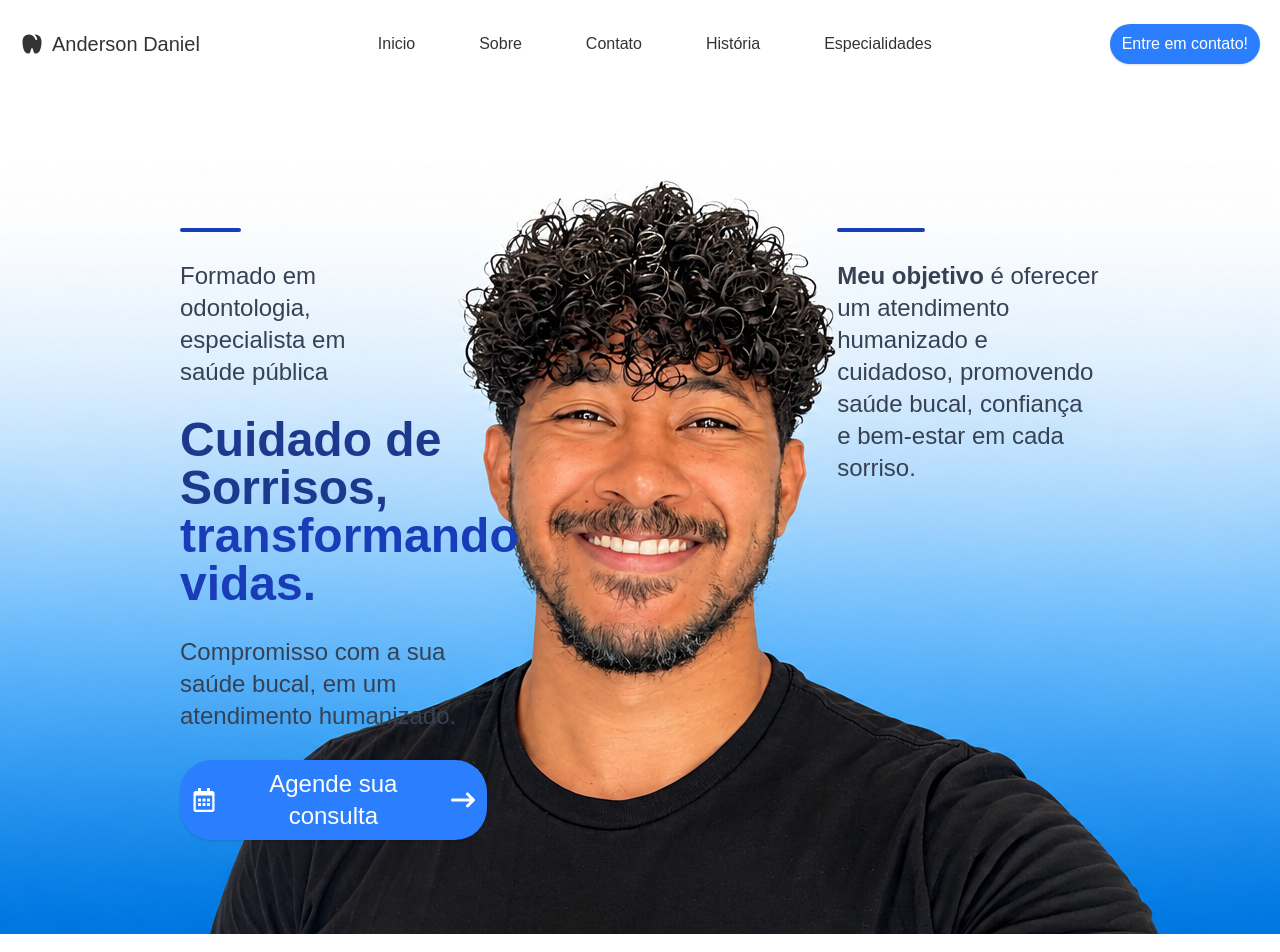
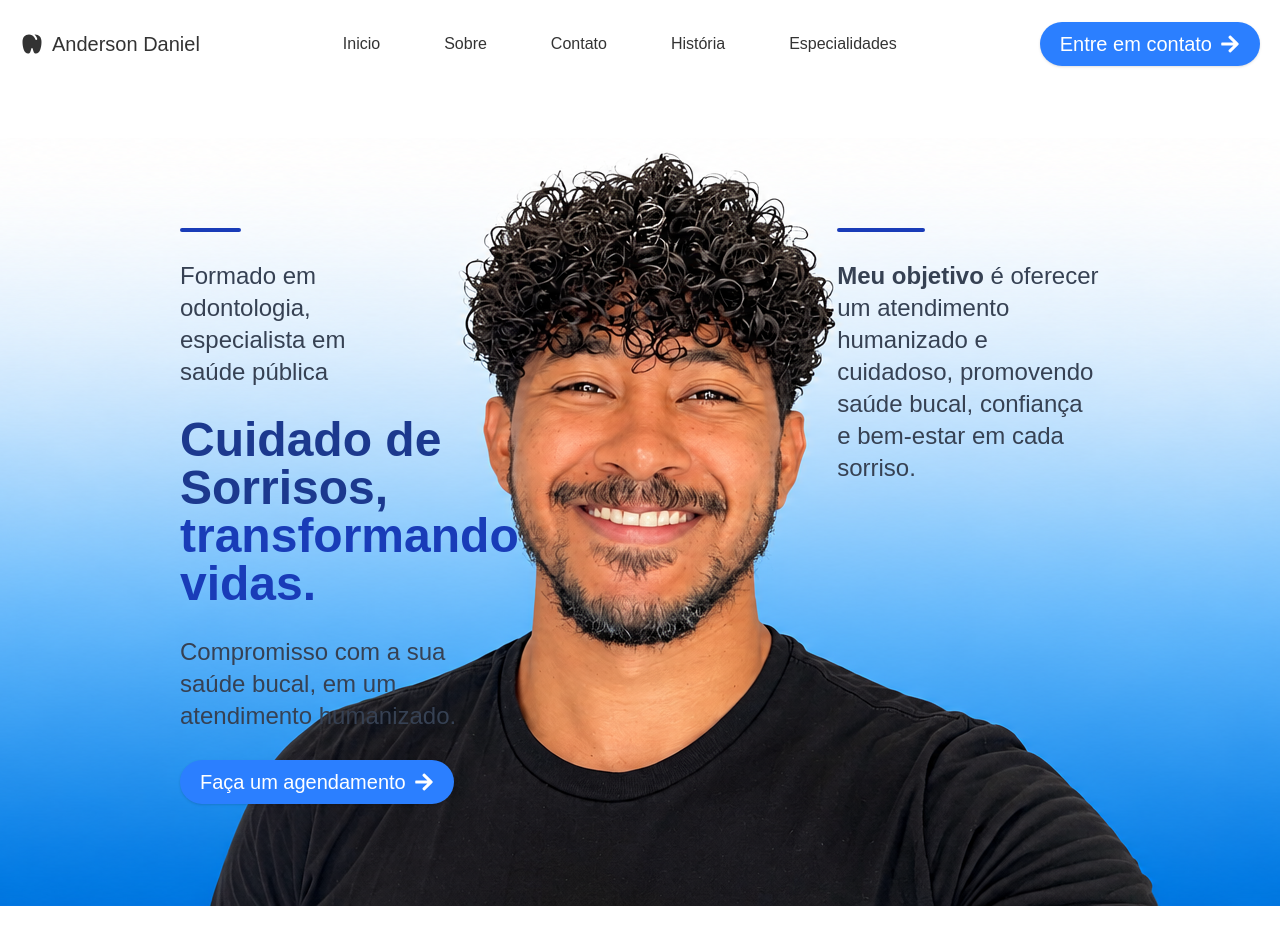
Before and after one commit to my-front-end-works/dr-anderson, a Next.js app: page / in a window 1280 px wide. Shown: the top 952 px of the page. Built offline with nearby package versions, Linux system fonts and the light colour scheme.

Commit message:
feat: adjust components

```diff
--- /dev/null
+++ b/src/app/_components/global/button.jsx
@@ -0,0 +1,20 @@
+import { FaArrowRight } from "react-icons/fa";
+
+export default function Button({
+  text = "texto vazio",
+  arrow = true,
+  link = "",
+}) {
+  return (
+    <button className="bg-blue-500 w-auto rounded-4xl px-5 py-2 text-white flex flex-row justify-center items-center gap-2 text-xl shadow">
+      {text}
+      {arrow ? (
+        <span>
+          <FaArrowRight />
+        </span>
+      ) : (
+        ""
+      )}
+    </button>
+  );
+}
--- a/src/app/_components/header/components/options.jsx
+++ b/src/app/_components/header/components/options.jsx
@@ -1,10 +1,12 @@
 "use client";
+import { FiAlignRight } from "react-icons/fi";
+import { useState } from "react";
+
 import { options } from "@/app/_constants/header/options";
-import { Icon } from "@iconify/react";
-import { RiToothFill } from "react-icons/ri";
-import { useState } from "react";
+
 import Sidebar from "./sidebar-mobile";
 import Logo from "./logo";
+import Button from "../../global/button";
 
 export default function Options() {
   const [isOpenSidebar, setIsOpenSidebar] = useState(false);
@@ -15,7 +17,7 @@ export default function Options() {
     <main className="w-full h-auto flex flex-row justify-between items-center">
       {isOpenSidebar && <Sidebar />}
       <div className="w-auto h-auto">
-        <Logo/>
+        <Logo />
       </div>
       <div className="xl:flex flex-row gap-10 items-center hidden">
         {options.map((value, idx) => (
@@ -28,13 +30,10 @@ export default function Options() {
         ))}
       </div>
       <div className="xl:flex items-center hidden">
-        <button className="bg-blue-500 w-auto rounded-4xl px-3 py-2 text-white flex flex-row justify-center items-center gap-10 text-md shadow">
-          Entre em contato!
-        </button>
+        <Button text={"Entre em contato"} />
       </div>
       <div className="xl:hidden flex justify-center items-center">
-        <Icon
-          icon="line-md:align-justify"
+        <FiAlignRight
           className="w-6 h-6 text-black"
           onClick={() => openSidebar()}
         />
--- a/src/app/_components/header/components/sidebar-mobile.jsx
+++ b/src/app/_components/header/components/sidebar-mobile.jsx
@@ -1,5 +1,7 @@
+import { AiOutlineLeft } from "react-icons/ai";
+
 import { options } from "@/app/_constants/header/options";
-import { AiOutlineLeft } from "react-icons/ai";
+
 import Logo from "./logo";
 
 export default function Sidebar() {
--- a/src/app/_components/header/header.jsx
+++ b/src/app/_components/header/header.jsx
@@ -1,24 +1,17 @@
-'use client'
+"use client";
 import Options from "./components/options";
-import { FaRegCalendarAlt } from "react-icons/fa";
-import { FaArrowRightLong } from "react-icons/fa6";
-import { Icon } from "@iconify/react";
-import { useState } from "react";
-
-
+import Button from "../global/button";
 
 export default function Header() {
-
-
   return (
     <header className="w-full h-auto bg-[url('/header/desktop/banner-header.png')] bg-center bg-no-repeat p-5 pb-20">
       <div className="w-full h-full">
         <Options />
       </div>
-      <div className="w-full h-full xl:flex flex-row justify-between items-start md:p-40 text-gray-700 text-2xl hidden">
+      <div className="w-full h-full xl:flex flex-row justify-between items-start md:p-40 text-gray-700 hidden">
         <div className="w-3/9 flex flex-col gap-7">
           <hr className="w-1/5 border-2 border-blue-800 rounded-full" />
-          <h1 className="w-2/3">
+          <h1 className="w-2/3 text-2xl">
             Formado em odontologia, especialista em saúde pública
           </h1>
           <h1 className="text-5xl">
@@ -29,35 +22,24 @@ export default function Header() {
               transformando vidas.
             </span>
           </h1>
-          <p>
+          <p className="text-2xl">
             Compromisso com a sua saúde bucal, em um atendimento
             humanizado.{" "}
           </p>
-          <button className="bg-blue-500 w-full rounded-4xl md:px-3 md:py-2 text-white flex flex-row justify-center items-center gap-10 text-md shadow">
-            <span>
-              <FaRegCalendarAlt className="text-2xl" />
-            </span>
-            Agende sua consulta
-            <span>
-              <FaArrowRightLong />
-            </span>
-          </button>
+          <div className="xl:flex items-center hidden">
+            <Button text={"Faça um agendamento"} />
+          </div>
         </div>
         <div className="w-2/7 flex flex-col gap-7">
           <hr className="w-1/3 border-2 border-blue-800 rounded-full" />
-          <h1>
+          <h1 className="text-2xl">
             <span className="font-bold">Meu objetivo</span> é oferecer um
             atendimento humanizado e cuidadoso, promovendo saúde bucal,
             confiança e bem-estar em cada sorriso.
           </h1>
         </div>
       </div>
-      <div className="w-full h-auto flex justify-center items-center">
-        <Icon
-          icon="svg-spinners:bouncing-ball"
-          className="w-5 h-auto flex justify-center items-center"
-        />
-      </div>
+
     </header>
   );
 }
--- a/src/app/_components/main/about/about.jsx
+++ b/src/app/_components/main/about/about.jsx
@@ -1,3 +1,5 @@
+import Button from "../../global/button";
+
 export default function About() {
   return (
     <div className="w-full h-auto p-10 xl:px-100 xl:py-50 flex flex-col gap-10">
@@ -11,9 +13,7 @@ export default function About() {
         paciente a conquistar um sorriso mais saudável e confiante.
       </p>
       <div className="w-full h-auto flex flex-col md:flex-row justify-start items-center gap-5">
-        <button className="bg-blue-500 w-auto rounded-4xl px-10 py-4 md:px-7 md:py-2 text-white flex flex-row justify-center items-center gap-10 text-md shadow">
-          Sobre mim
-        </button>
+        <Button text="Sobre mim" arrow={false}/>
         <div className="flex flex-col gap-5 text-center md:text-start text-gray-400">
           <p>2+ anos de experiencia</p>
           <p>Dou suporte na saúde pública com mais de 500 pacientes</p>
--- a/src/app/layout.jsx
+++ b/src/app/layout.jsx
@@ -15,7 +15,7 @@ export const metadata = {
 export default function RootLayout({ children }) {
   return (
     <html lang="pt-BR" className={`${interFont.variable} h-full antialiased`}>
-      <body className="min-h-full flex flex-col font-sans">{children}</body>
+      <body className="min-h-full flex flex-col">{children}</body>
     </html>
   );
 }
--- a/src/app/page.jsx
+++ b/src/app/page.jsx
@@ -1,10 +1,9 @@
-import Image from "next/image";
 import Header from "./_components/header/header";
-import { RiToothFill } from "react-icons/ri";
 import About from "./_components/main/about/about";
 import Timeline from "./_components/main/timeline/timeline";
-import Services from "./_components/services/services";
+import Services from "./_components/main/services/services";
 import Expertise from "./_components/main/expertise/expertise";
+
 export default function Home() {
   return (
     <main className="w-full h-screen flex flex-col gap-10">
```
Also changed, not shown: src/app/_components/main/services/services.jsx (renamed from src/app/_components/services/services.jsx).
